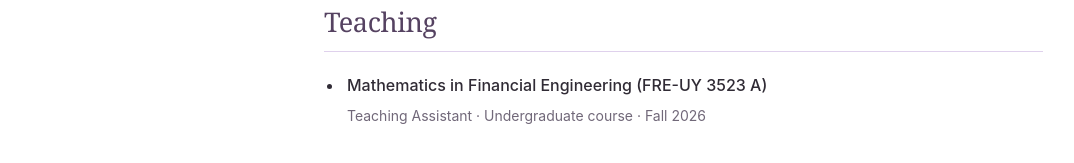
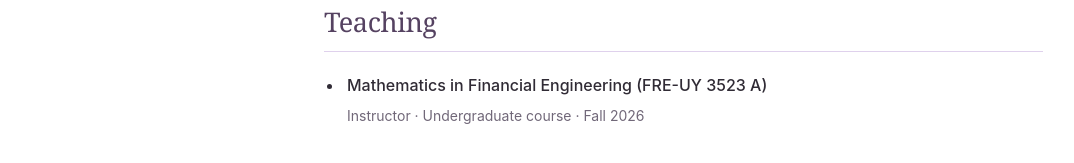
Before and after one commit to YuxingMath/yuxingmath.github.io, a Jekyll site: the page built from _pages/about.md, in a window 1280 px wide and 1235 px high. Shown: the part 1018-1181 px from the top of the window, without its empty margins (102-1176 px from the left). Built offline with Jekyll 4.4.1, drawn with Linux system fonts in a browser that asks for light colours.

Commit message:
Correct Fall 2026 teaching role to Instructor

```diff
--- a/_data/teaching.yml
+++ b/_data/teaching.yml
@@ -1,5 +1,5 @@
 - course: Mathematics in Financial Engineering
   code: FRE-UY 3523 A
-  role: Teaching Assistant
+  role: Instructor
   level: Undergraduate course
   term: Fall 2026
```
Also changed, not shown: README.md (+1 -1 lines).
